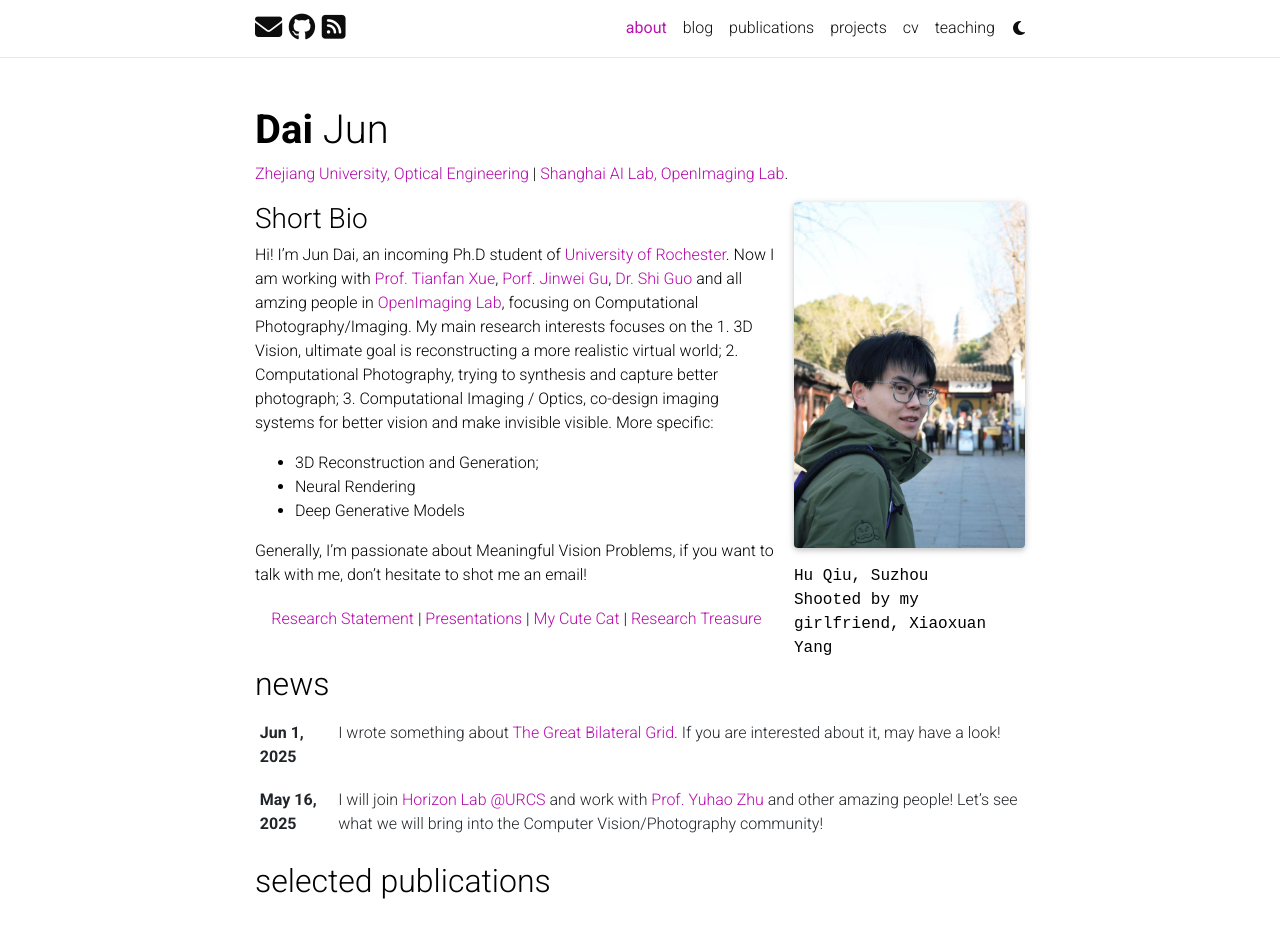
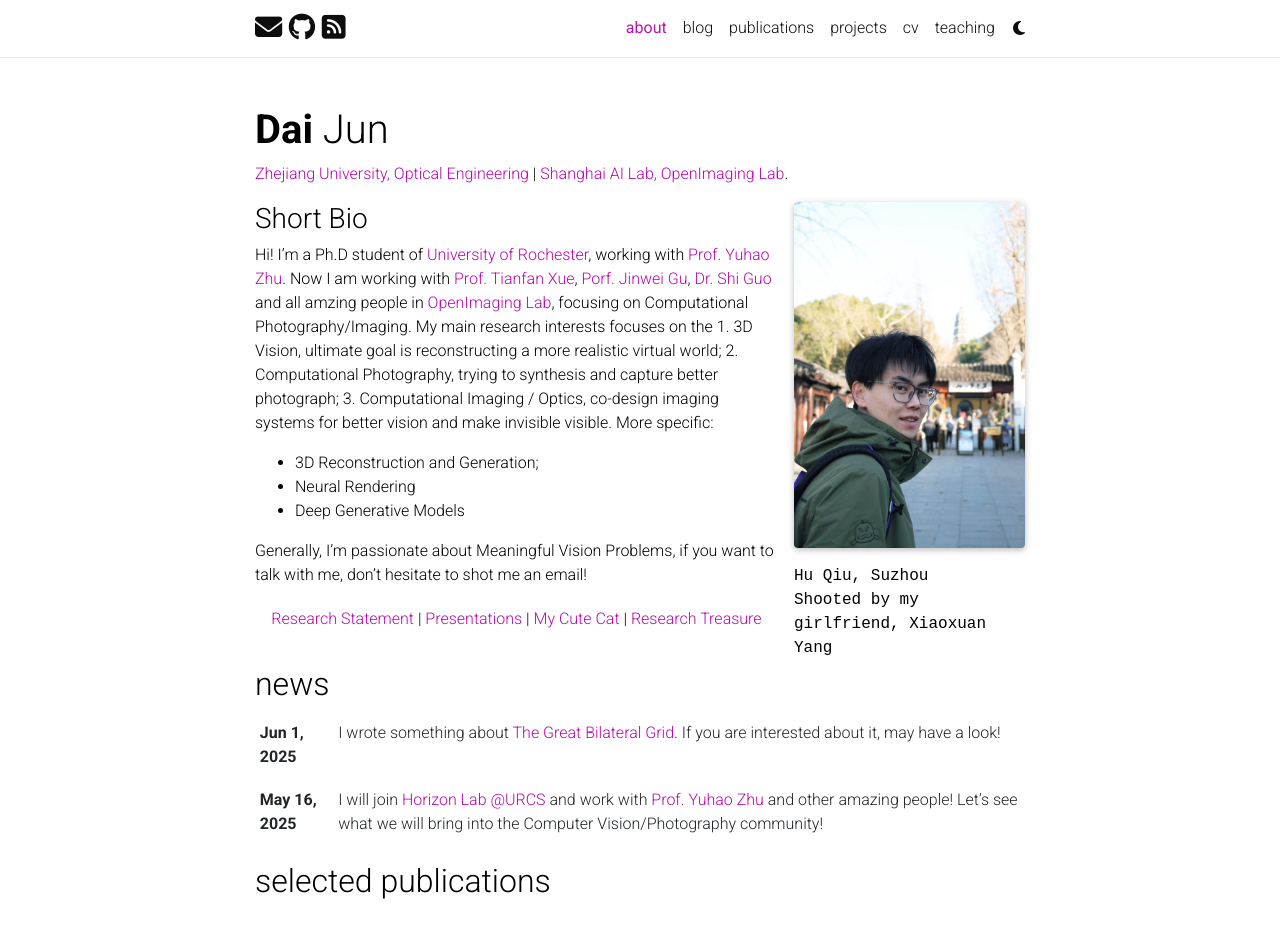
Before and after one commit to daijun10086/daijun10086.github.io, a Jekyll site: the page built from _pages/about.md, in a window 1280 px wide and 1218 px high, cut to the strip 0-928 px from the top of the window. Built offline with Jekyll 4.4.1, drawn with Linux system fonts in a browser that asks for light colours; comment, search, counter and statistics services are not loaded; a style sheet for code colours, icons or effects is not loaded.

Commit message:
update bio

```diff
--- a/_pages/about.md
+++ b/_pages/about.md
@@ -19,7 +19,7 @@
 ---
 
 ### Short Bio
-Hi! I'm Jun Dai, an incoming Ph.D student of [University of Rochester](https://www.rochester.edu/). Now I am working with [Prof. Tianfan Xue](https://tianfan.info/), [Porf. Jinwei Gu](https://www.gujinwei.org/), [Dr. Shi Guo](https://scholar.google.com/citations?user=5hsEmuQAAAAJ&hl=en&oi=ao) and all amzing people in [OpenImaging Lab](https://github.com/OpenImagingLab), focusing on Computational Photography/Imaging. My main research interests focuses on the 1. 3D Vision, ultimate goal is reconstructing a more realistic virtual world; 2. Computational Photography, trying to synthesis and capture better photograph; 3. Computational Imaging / Optics, co-design imaging systems for better vision and make invisible visible. More specific:
+Hi! I'm a Ph.D student of [University of Rochester](https://www.rochester.edu/), working with [Prof. Yuhao Zhu](https://yuhaozhu.com/). Now I am working with [Prof. Tianfan Xue](https://tianfan.info/), [Porf. Jinwei Gu](https://www.gujinwei.org/), [Dr. Shi Guo](https://scholar.google.com/citations?user=5hsEmuQAAAAJ&hl=en&oi=ao) and all amzing people in [OpenImaging Lab](https://github.com/OpenImagingLab), focusing on Computational Photography/Imaging. My main research interests focuses on the 1. 3D Vision, ultimate goal is reconstructing a more realistic virtual world; 2. Computational Photography, trying to synthesis and capture better photograph; 3. Computational Imaging / Optics, co-design imaging systems for better vision and make invisible visible. More specific:
 
 - 3D Reconstruction and Generation;
 - Neural Rendering
```
